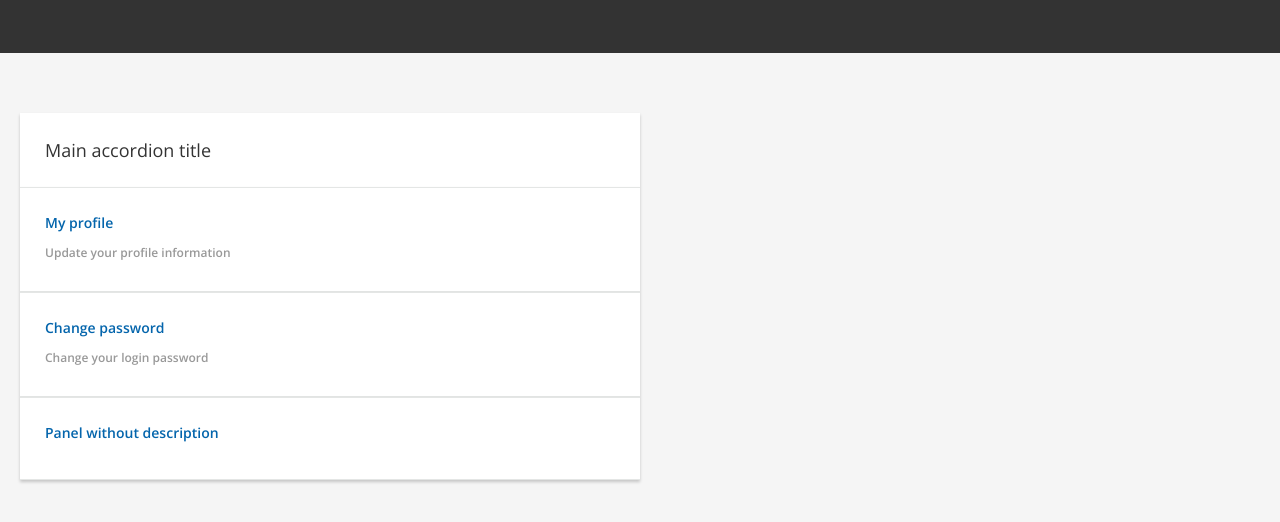
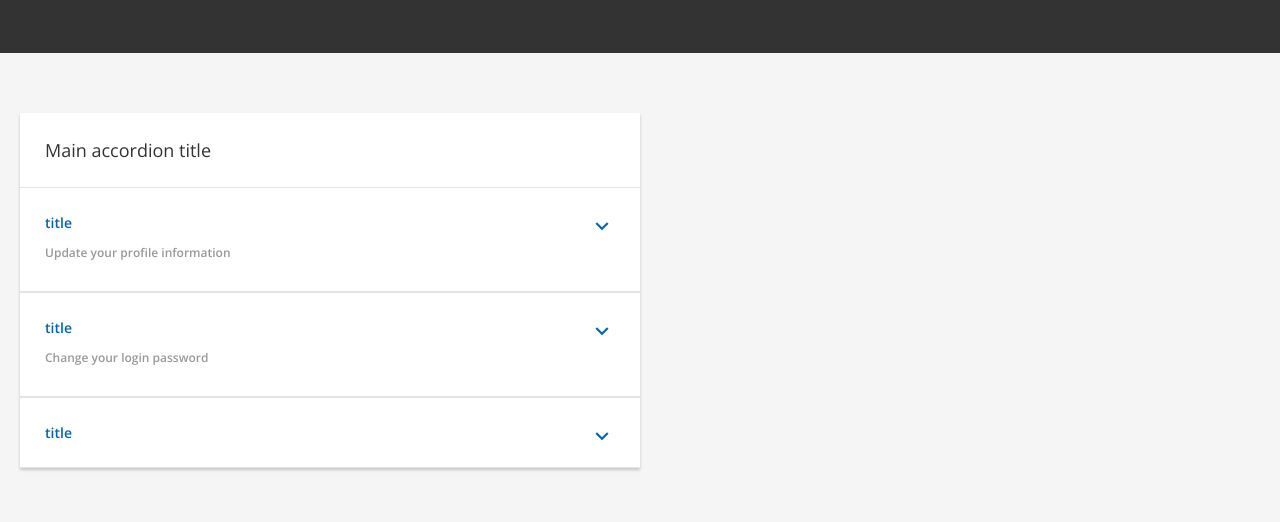
Before and after one commit to g-francesca/accordion, a website: page main/index.html in a window 1280 px wide. Shown: the part 80-602 px from the top of the page. Drawn offline with nearby package versions, Linux system fonts and the light colour scheme.

Commit message:
add arrow icon

```diff
--- a/main/assets/css/modules/_accordion.scss
+++ b/main/assets/css/modules/_accordion.scss
@@ -23,19 +23,25 @@
   opacity: 0;
   transition: all .3s var(--ease-in-out);
   padding: 0 25px;
-  margin-bottom: 25px;
 }
 
 .accordion__item__header {
-  padding: 25px 25px 0;
+  padding: 25px;
   cursor: pointer;
-
-  h3 {
-    margin-bottom: 12px;
-  }
+  position: relative;
 
   h4 {
     @include ellipsis;
+    margin-top: 12px;
+  }
+
+  .material-icons {
+    position: absolute;
+    right: 25px;
+    transform: rotate(0);
+    transition: all .3s var(--ease-in-out);
+    font-size: 26px;
+    color: var(--color-text-highlight);
   }
 }
 
@@ -46,7 +52,13 @@
 
   .accordion__item__content {
     max-height: 500px;
-    margin-top: 25px;
     opacity: 1;
+    padding-bottom: 25px;
+  }
+
+  .accordion__item__header {
+    .material-icons {
+      transform: rotate3d(1, 0, 0, 180deg);
+    }
   }
 }
--- a/main/assets/js/accordion.js
+++ b/main/assets/js/accordion.js
@@ -29,8 +29,14 @@ class Accordion {
 
       // create and add title <h3>
       const UI_PanelTitleWrapper = document.createElement('h3');
-      const UI_PanelTitleContent = document.createTextNode(title);
+      const UI_PanelTitleContent = document.createTextNode('title');
       UI_PanelTitleWrapper.appendChild(UI_PanelTitleContent);
+
+      // create and add arrow icon
+      const UI_PanelIcon = document.createElement('i');
+      const UI_PanelIconContent = document.createTextNode('keyboard_arrow_down');
+      UI_PanelIcon.appendChild(UI_PanelIconContent);
+      UI_PanelIcon.classList.add('material-icons');
 
       // create and add content wrapper
       const UI_PanelContentWrapper = document.createElement('div');
@@ -41,6 +47,8 @@ class Accordion {
       const UI_PanelHeaderWrapper = document.createElement('header');
       UI_PanelHeaderWrapper.classList.add('accordion__item__header');
 
+      // append icon
+      UI_PanelHeaderWrapper.appendChild(UI_PanelIcon);
       // append title to its wrapper
       UI_PanelHeaderWrapper.appendChild(UI_PanelTitleWrapper)
 
```
Also changed, not shown: main/assets/css/style-fallback.css, main/assets/css/style.css.
